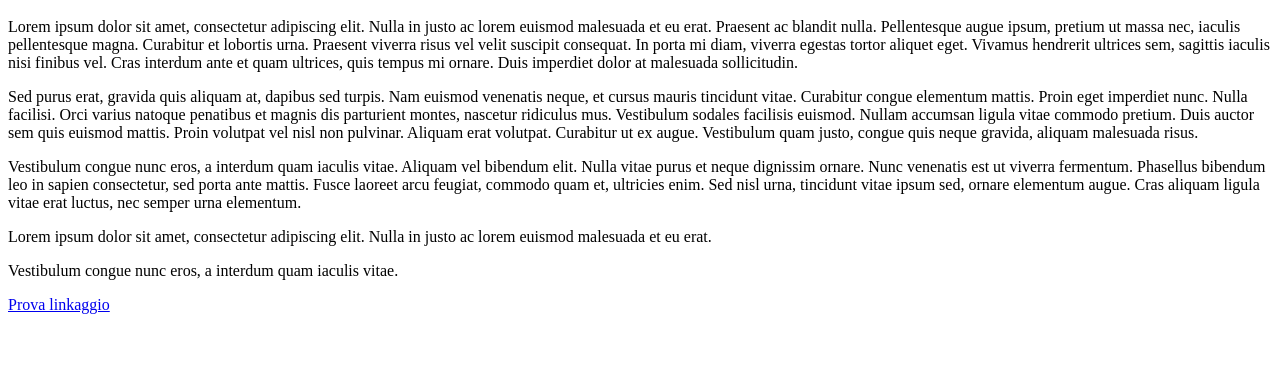
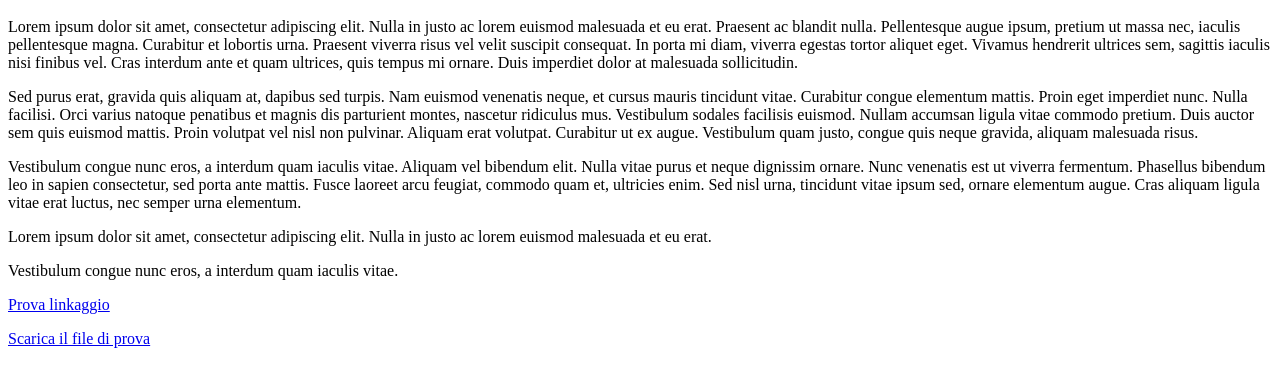
Before and after one commit to sr-mrm/Prova, a plain HTML site: page home.html in a window 1280 px wide. Shown: the part 48-434 px from the top of the page. Drawn offline with Linux system fonts and the light colour scheme.

Commit message:
Update home.html

```diff
--- a/home.html
+++ b/home.html
@@ -12,5 +12,6 @@
 <p>Lorem ipsum dolor sit amet, consectetur adipiscing elit. Nulla in justo ac lorem euismod malesuada et eu erat.</p>
   <p>Vestibulum congue nunc eros, a interdum quam iaculis vitae. </p>
   <p><a href="ProvaNC/pag1.html">Prova linkaggio</a></p>
+  <p><a href="Marmai - Landwirtschaft, Tierzucht, Fischerei, Jagd copia.docx">Scarica il file di prova</a></p>
 </body>
 </html>
```
